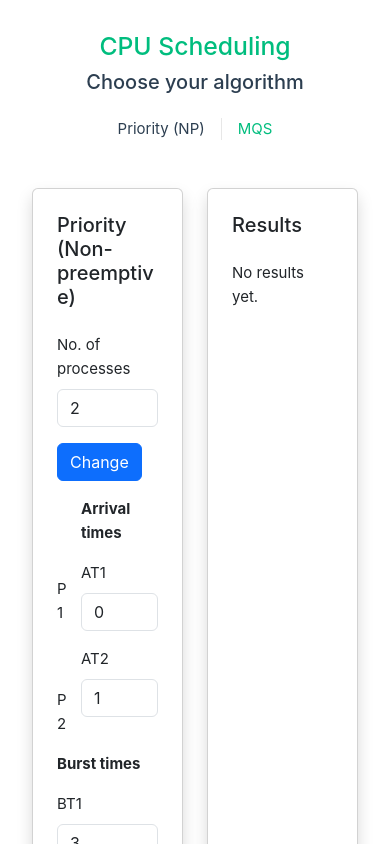
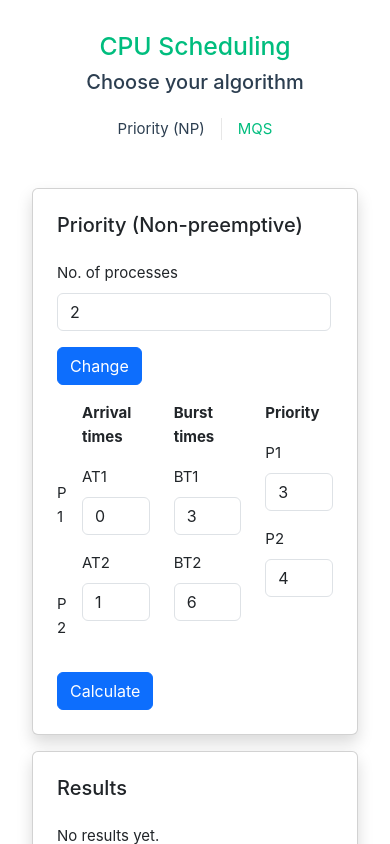
Before and after one commit to glitchcodes/vue-cpu-scheduling, a Vue app: page / in a window 390 px wide. Shown: the top 844 px of the page. Built offline with nearby package versions, Linux system fonts and the light colour scheme.

Commit message:
Fixed mobile view

```diff
--- a/src/views/PriorityNP.vue
+++ b/src/views/PriorityNP.vue
@@ -141,8 +141,8 @@
 </script>
 
 <template>
-  <section class="d-flex gap-4">
-    <div class="card p-2 shadow w-100">
+  <section class="d-block d-md-flex gap-4">
+    <div class="card p-2 mb-3 shadow w-100">
       <div class="card-body">
         <h5 class="card-title mb-4">
           Priority (Non-preemptive)
@@ -218,7 +218,7 @@
 
       </div>
     </div>
-    <div class="card p-2 shadow w-100">
+    <div class="card p-2 mb-3 shadow w-100">
       <div class="card-body">
         <h5 class="card-title mb-4">
           Results
```
